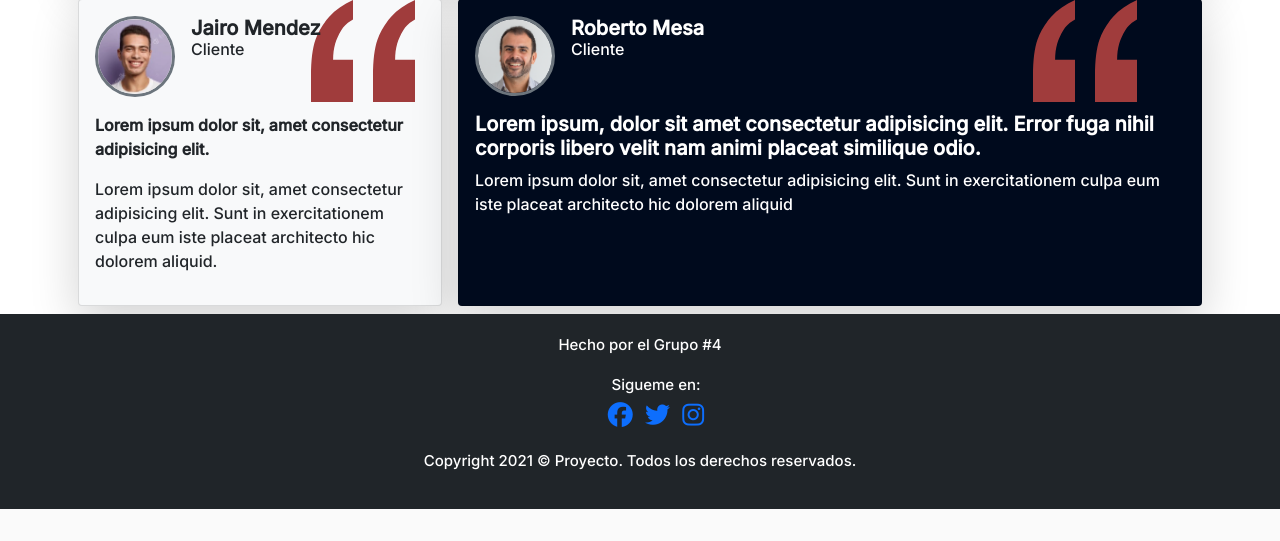
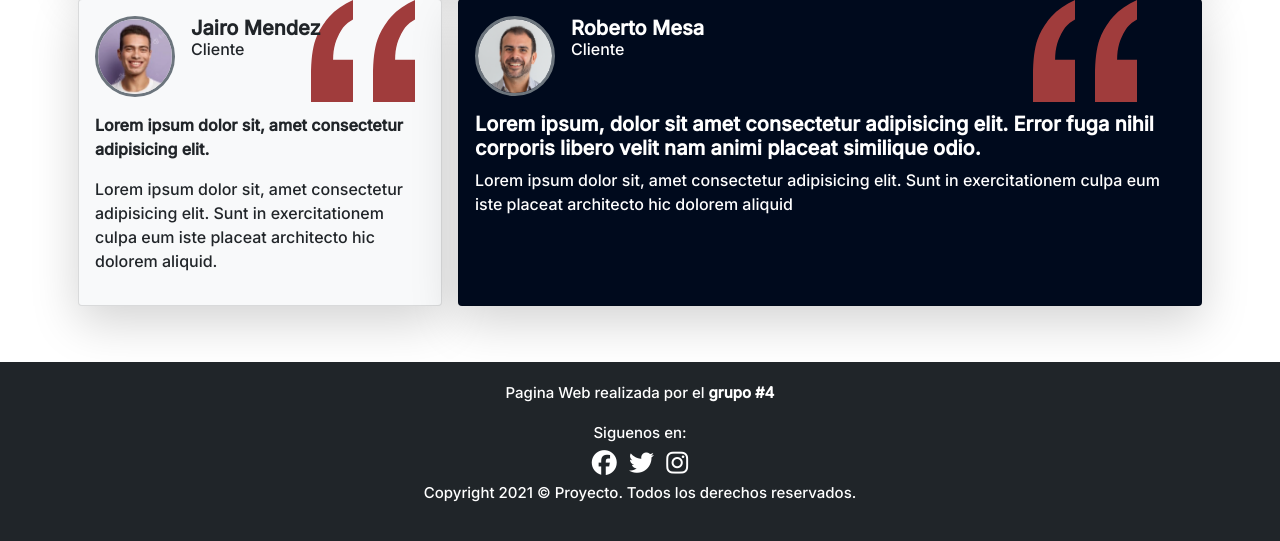
Before and after one commit to iLuisOlivares/SalSalsa-WebPage, a PHP site: page /nosotros.php in a window 1280 px wide. Shown: the part 2773-3314 px from the top of the page. Before the commit the page ends 3282 px from the top, so only its background shows below. Run offline with PHP 8.4, Linux system fonts and the light colour scheme; some libraries are stand-ins or nearby versions.

Commit message:
little changes

```diff
--- a/nosotros.php
+++ b/nosotros.php
@@ -143,7 +143,7 @@
     <section class="page-section" id="Testimonials">
 
       <!-- contenedor -->
-        <div class="container ">
+        <div class="container  pb-5">
           <div class="col-lg-12 text-center p-5 m-ms-1 p-ms-2">
             <h2 class="text">Testimonios</h2>
             <hr class="divider" />
--- a/partials/footer.php
+++ b/partials/footer.php
@@ -2,17 +2,17 @@
     <footer>
         <div class="contenedorGeneral">
             <footer class="footerCentrado">
-                <p class="textWhite parrafo">Hecho por el Grupo #4</p>
+                <p class="textWhite parrafo">Pagina Web realizada por el <b>grupo #4</b><p>
 
                 <div class="custom-element custom-element-networks">
                     <span class="element-tag">
-                        <ul class="social-networks">
-                            <span class="textWhite parrafo">Sigueme en:</span>
+
+                            <span class="textWhite parrafo">Siguenos en:</span>
                             <br>
-                            <li class="list-inline-item" style="font-size:25px;color:white"><a href="https://www.facebook.com/" target="_blank"><i class="fab fa-facebook"></i></a></li>
-                            <li class="list-inline-item" style="font-size:25px;color:black"><a href="https://www.twitter.com/" target="_blank"><i class="fab fa-twitter"></i></a></li>
-                            <li class="list-inline-item" style="font-size:25px;color:black"><a href="https://www.instagram.com" target="_blank"><i class="fab fa-instagram"></i></a></li>
-                        </ul>
+                            <li class="list-inline-item" style="font-size:25px;color:white"><a href="https://www.facebook.com/" target="_blank"><i style="font-size:25px;color:white" class="fab fa-facebook"></i></a></li>
+                            <li class="list-inline-item" style="font-size:25px;color:black"><a href="https://www.twitter.com/" target="_blank"><i style="font-size:25px;color:white" class="fab fa-twitter"></i></a></li>
+                            <li class="list-inline-item" style="font-size:25px;color:black"><a href="https://www.instagram.com" target="_blank"><i style="font-size:25px;color:white" class="fab fa-instagram"></i></a></li>
+
                     </span>
                 </div>
                 <div>
--- a/partials/header.php
+++ b/partials/header.php
@@ -5,7 +5,7 @@
     <meta charset="UTF-8">
     <meta http-equiv="X-UA-Compatible" content="IE=edge">
     <meta name="viewport" content="width=device-width, initial-scale=1.0">
-    <title>Titulo</title>
+    <title>Restaurante</title>
 
 
     <link href="https://cdn.jsdelivr.net/npm/bootstrap@5.1.1/dist/css/bootstrap.min.css" rel="stylesheet" integrity="sha384-F3w7mX95PdgyTmZZMECAngseQB83DfGTowi0iMjiWaeVhAn4FJkqJByhZMI3AhiU" crossorigin="anonymous">
--- a/servicios.php
+++ b/servicios.php
@@ -7,7 +7,7 @@
         <div class="container">
           <div class="col-12 text-center p-5 p-lg-5 pb-lg-4 m-ms-1 p-ms-2">
             <h2 class="text fw-bold">Servicios</h2>
-            <hr class="divider" />
+            <!-- <hr class="divider shadow-lg" /> -->
           </div>
 
 
```
